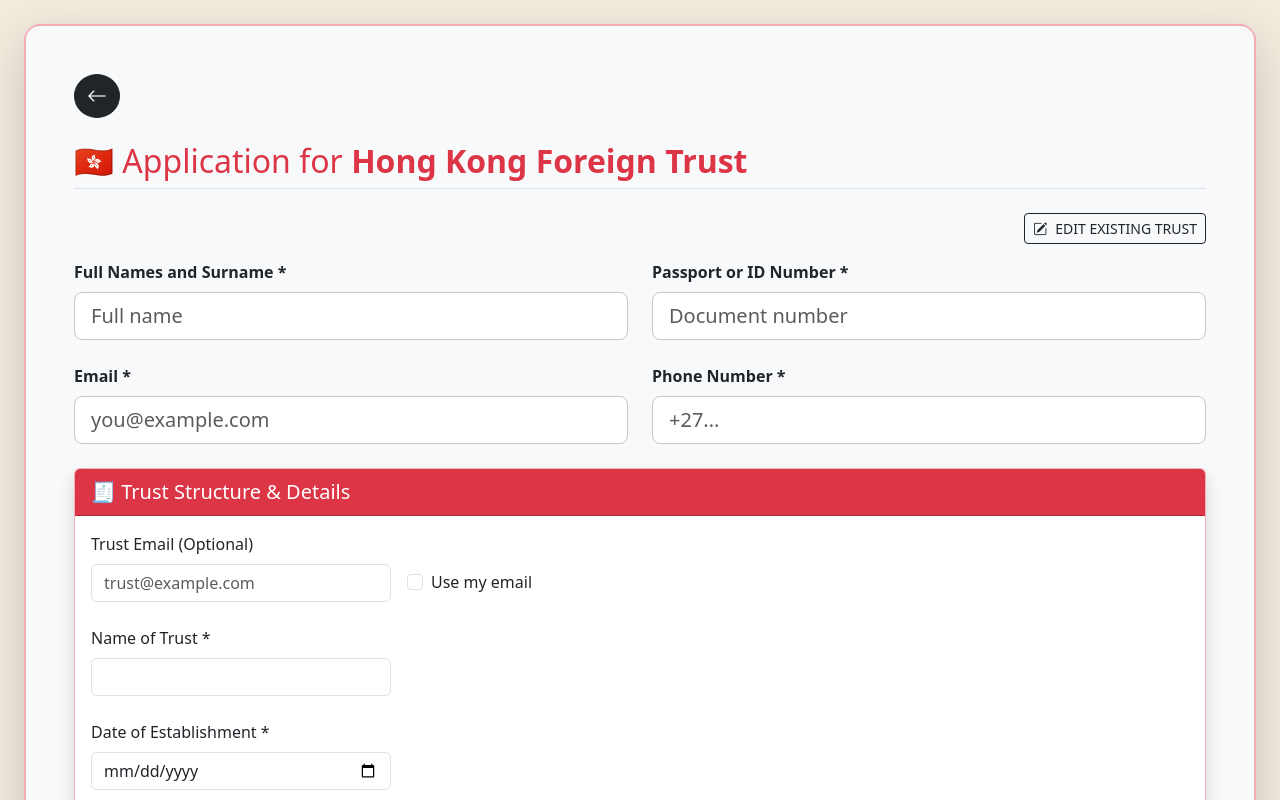
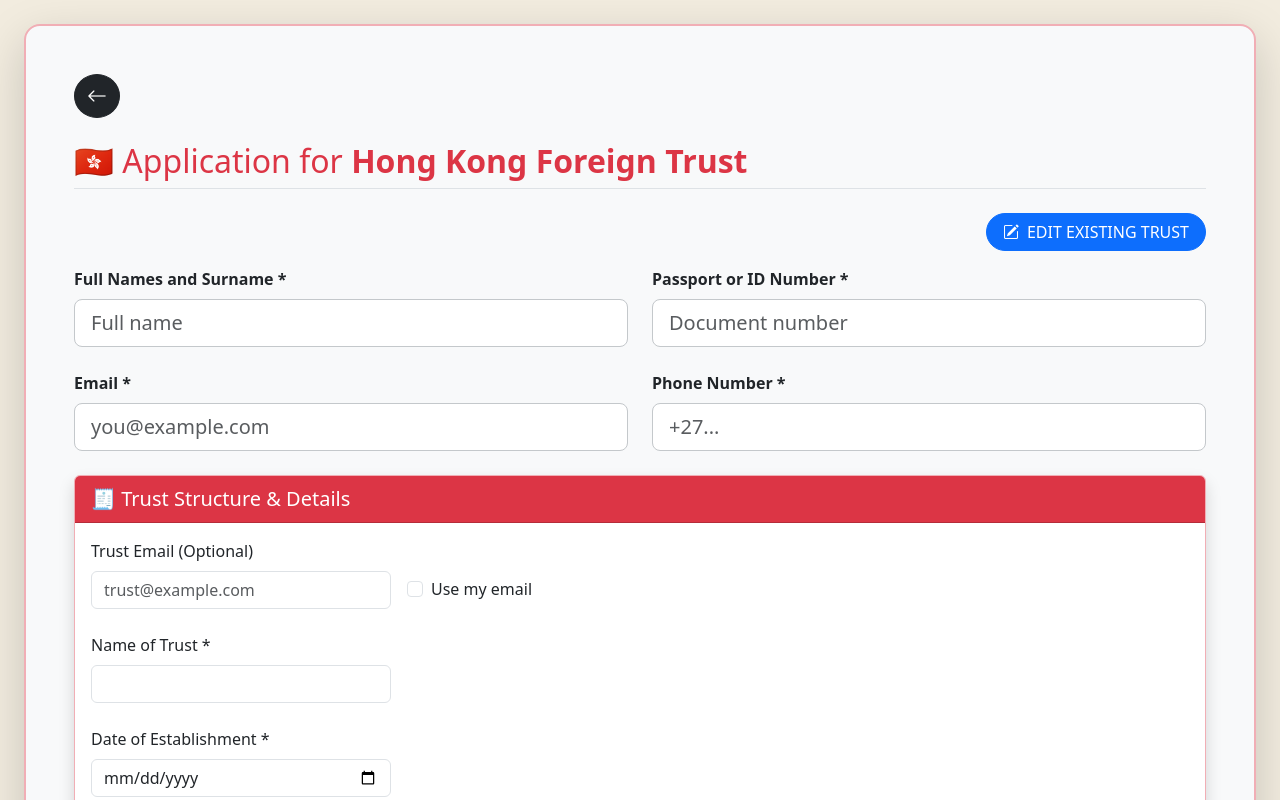
Before and after one commit to WhitelightningDev/hongkongtrust, an Angular app: page /homepage in a window 1280 px wide. Shown: the top 800 px of the page. Built offline with nearby package versions, Linux system fonts and the light colour scheme.

Commit message:
`Update button styles and remove redundant text in homepage.html`

```diff
--- a/src/app/pages/homepage/homepage.html
+++ b/src/app/pages/homepage/homepage.html
@@ -21,7 +21,7 @@
   </h2>
   <!-- Edit Existing Trust action -->
   <div class="d-flex justify-content-end mb-3">
-    <button type="button" class="btn btn-outline-dark btn-sm d-flex align-items-center gap-2" (click)="openEditModal()">
+    <button type="button" class="btn btn-primary rounded-pill d-flex align-items-center gap-2 px-3" (click)="openEditModal()">
       <i class="bi bi-pencil-square"></i>
       EDIT EXISTING TRUST
     </button>
@@ -130,7 +130,7 @@
             </div>
 
             <span class="badge rounded-pill bg-primary text-light fw-bold px-4 py-2">
-              The {{ trustForm.get('trustName')?.value }} Hong Kong Foreign Trust
+              {{ trustForm.get('trustName')?.value }}
             </span>
           </div>
         </div>
```
